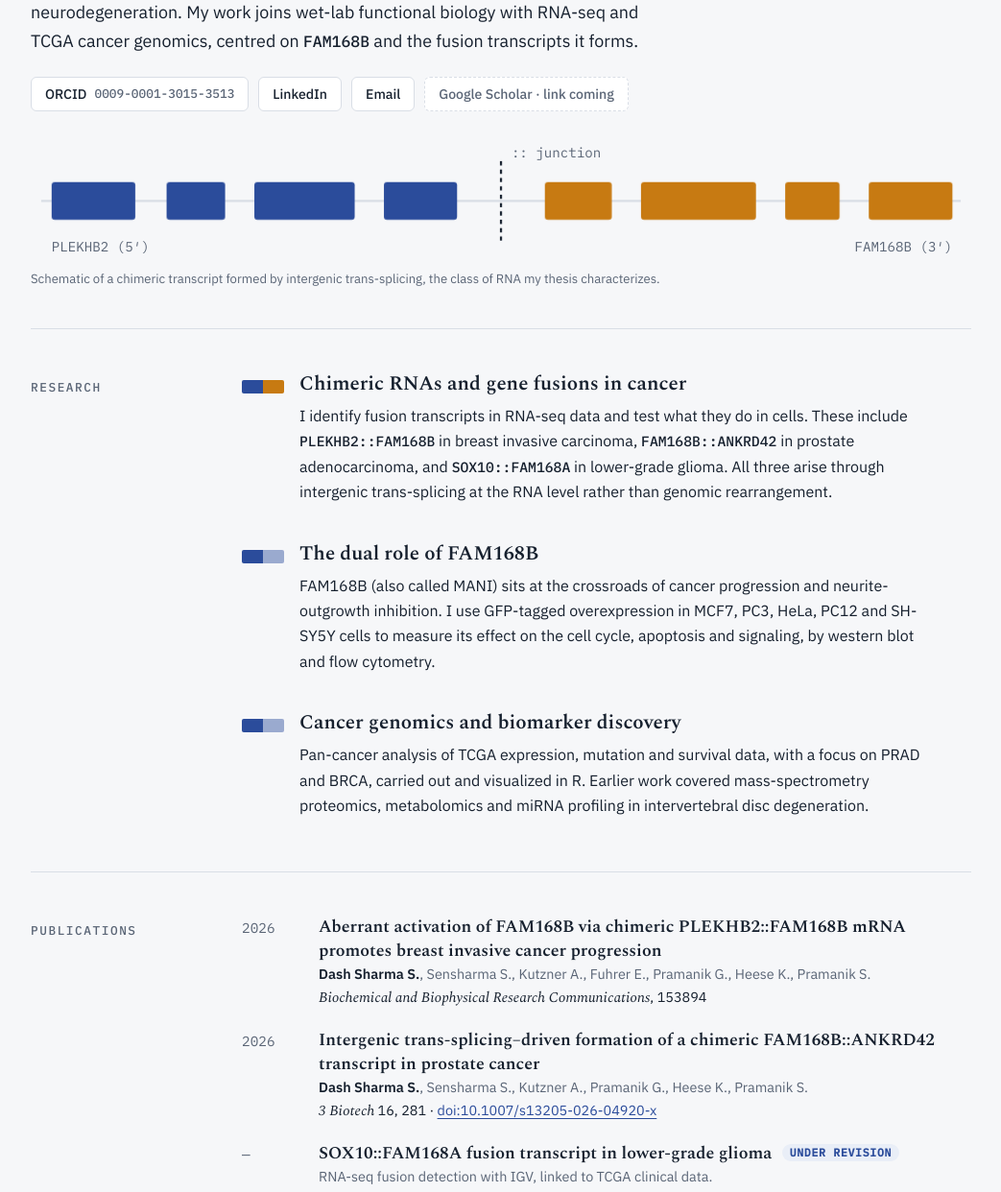
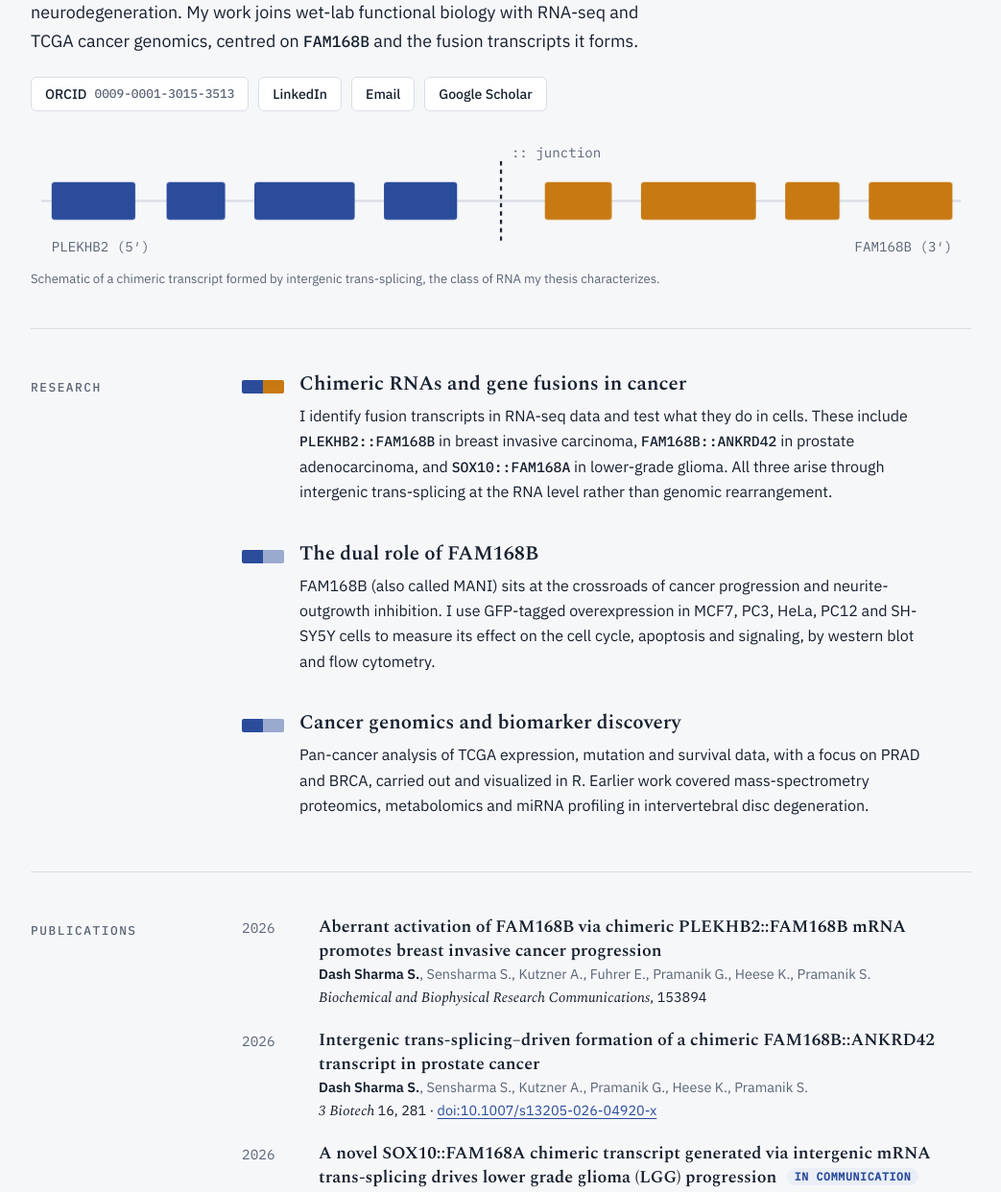
Before and after one commit to sidharthds/sidharthds.github.io, a plain HTML site: page index.html in a window 1280 px wide. Shown: the part 238-1480 px from the top of the page at 96% size, without its empty margins (118-1161 px from the left). Drawn offline with nearby package versions, Linux system fonts and the light colour scheme.

Commit message:
Add Website
Commit changes

```diff
--- a/index.html
+++ b/index.html
@@ -135,7 +135,7 @@ footer{border-top:1px solid var(--line);padding-block:24px 40px;color:var(--mute
       <a class="btn" href="https://orcid.org/0009-0001-3015-3513" target="_blank" rel="noopener">ORCID <small>0009-0001-3015-3513</small></a>
       <a class="btn" href="https://www.linkedin.com/in/sidharth-28859993" target="_blank" rel="noopener">LinkedIn</a>
       <a class="btn" href="#contact">Email</a>
-      <span class="btn todo" title="Add your Google Scholar profile link">Google Scholar · link coming</span>
+      <a class="btn" href="https://scholar.google.com/citations?user=YXP30MgAAAAJ&amp;hl=en" target="_blank" rel="noopener">Google Scholar</a>
     </div>
   </div>
   <figure style="margin:0">
@@ -194,9 +194,9 @@ footer{border-top:1px solid var(--line);padding-block:24px 40px;color:var(--mute
         <div class="au"><b>Dash Sharma S.</b>, Sensharma S., Kutzner A., Pramanik G., Heese K., Pramanik S.</div>
         <div class="venue"><i>3 Biotech</i> 16, 281 · <a href="https://doi.org/10.1007/s13205-026-04920-x" target="_blank" rel="noopener">doi:10.1007/s13205-026-04920-x</a></div>
       </div></li>
-      <li><div class="yr">—</div><div>
-        <div class="pt">SOX10::FAM168A fusion transcript in lower-grade glioma <span class="status">Under revision</span></div>
-        <div class="au">RNA-seq fusion detection with IGV, linked to TCGA clinical data.</div>
+      <li><div class="yr">2026</div><div>
+        <div class="pt">A novel SOX10::FAM168A chimeric transcript generated via intergenic mRNA trans-splicing drives lower grade glioma (LGG) progression <span class="status">In communication</span></div>
+        <div class="au">Sensharma S., <b>Dash Sharma S.</b>, Kutzner A., Fuhrer E., Heese K., Pramanik S.</div>
       </div></li>
       <li><div class="yr">—</div><div>
         <div class="pt">FAM168B affects the signaling pathway in cancer cells <span class="status b">In preparation</span></div>
```
